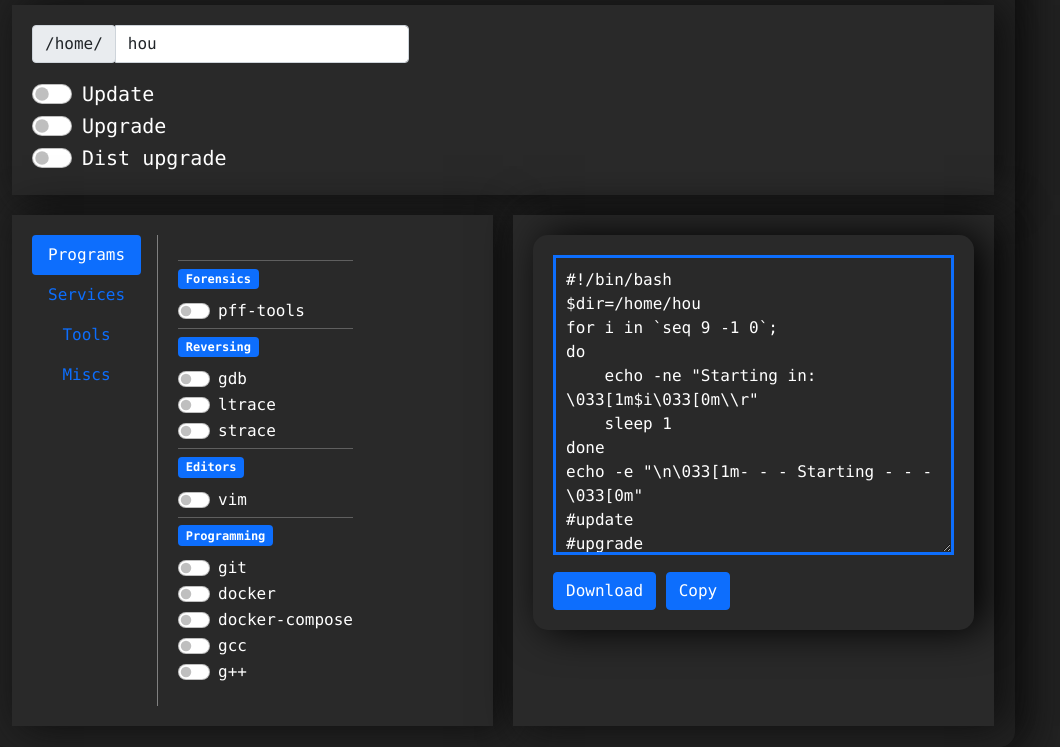
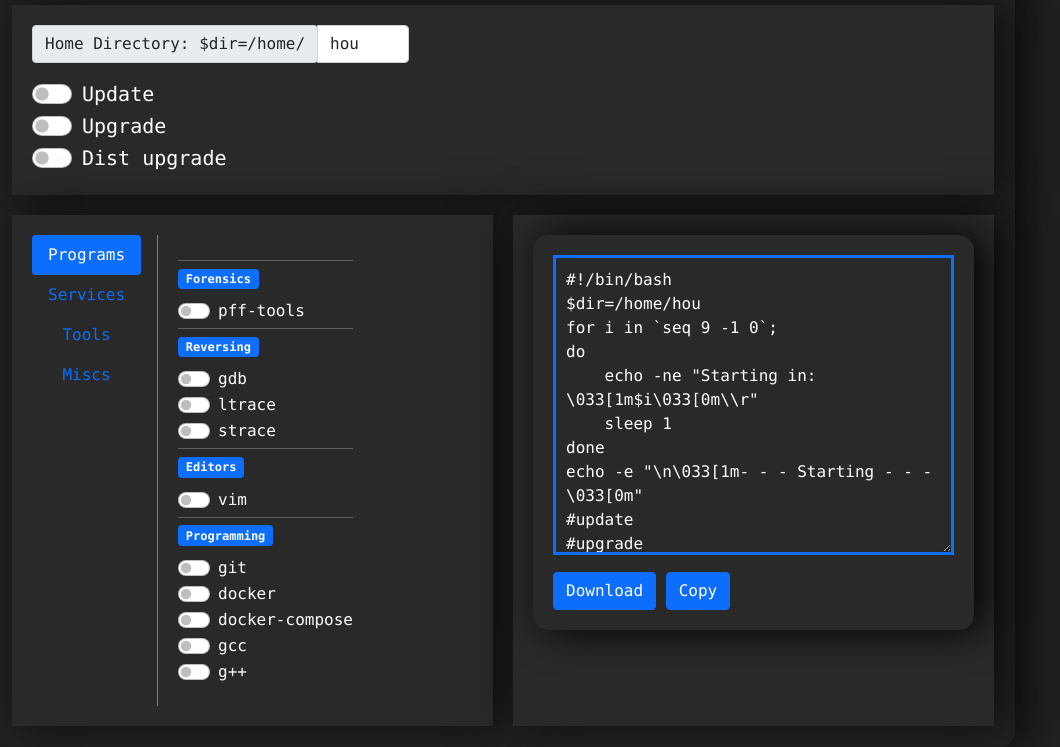
Before and after one commit to TheRealH0u/linux-reset, a plain HTML site: page website/index.html in a window 1280 px wide. Shown: the part 84-831 px from the top of the page, without its empty margins (137-1197 px from the left). Drawn offline with nearby package versions, Linux system fonts and the light colour scheme.

Commit message:
Changed text in span of home directory input

```diff
--- a/website/index.html
+++ b/website/index.html
@@ -21,7 +21,7 @@
         <div id="main">
             <div class="input-group mb-3 " id="dir-input">
                 <div class="input-group-append">
-                    <span class="input-group-text" id="basic-addon2">/home/</span>
+                    <span class="input-group-text" id="basic-addon2">Home Directory: $dir=/home/</span>
                 </div>
                 <input type="text" class="form-control dir" placeholder="Installation directory:" aria-label="Recipient's username" aria-describedby="basic-addon2" value="hou">
             </div>
```
